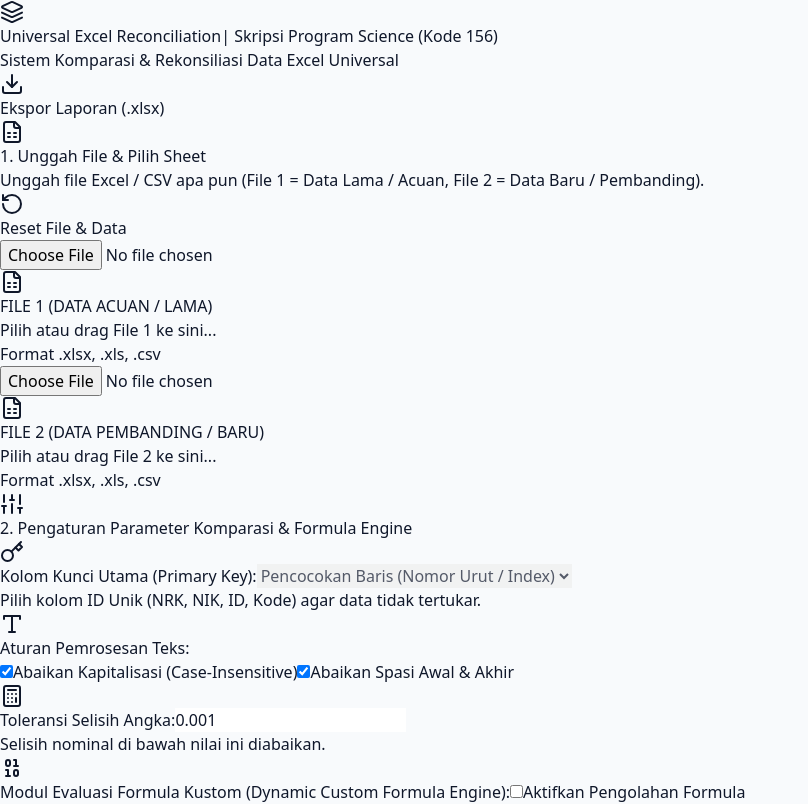
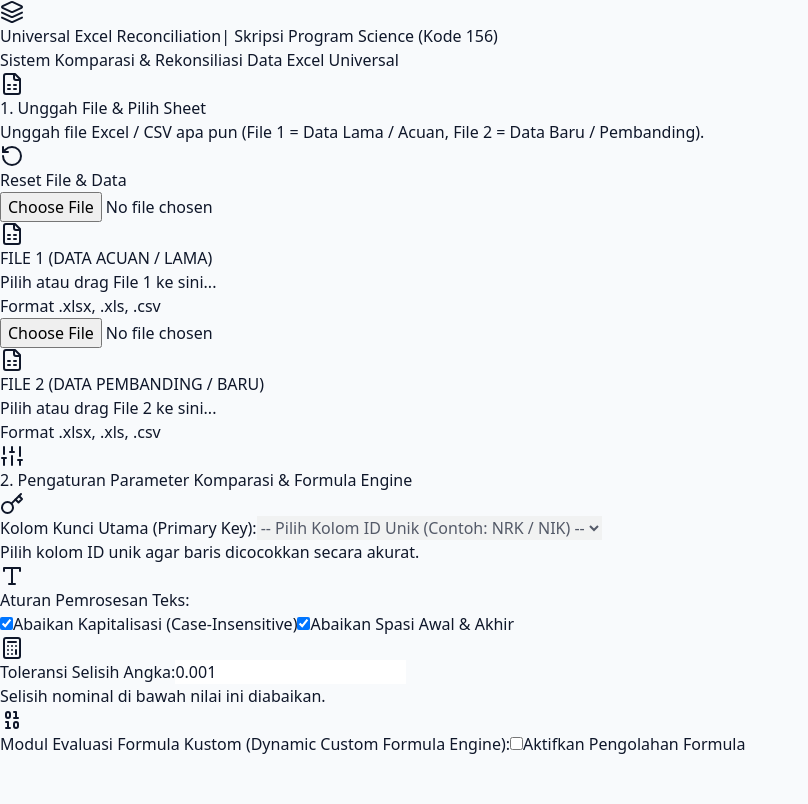
Before and after one commit to TaufiqMail01/Sistem-Komparasi, a React (Vite) app: page / in a window 1280 px wide. Shown: the whole page, without its empty margins (0-808 px from the left). Built offline with nearby package versions, Linux system fonts and the light colour scheme; the HTML template or start-up script is replaced by a standard one.

Commit message:
update: perbaikan fitur ekspor kategori dinamis dan perbaikan format sel

```diff
--- a/src/App.jsx
+++ b/src/App.jsx
@@ -316,7 +316,9 @@ export default function App() {
 
   const exportToExcel = () => {
     if (!comparisonResult) return;
-    const exportData = comparisonResult.results.map(item => {
+
+    // Ekspor hanya data yang sedang difilter di layar sesuai tab aktif
+    const exportData = filteredResults.map(item => {
       const row = {
         'Status': item.status,
         'Kunci / Identifier': item.key,
@@ -335,8 +337,8 @@ export default function App() {
 
     const worksheet = XLSX.utils.json_to_sheet(exportData);
     const workbook = XLSX.utils.book_new();
-    XLSX.utils.book_append_sheet(workbook, worksheet, "Hasil Rekonsiliasi");
-    XLSX.writeFile(workbook, "Laporan_Hasil_Rekonsiliasi.xlsx");
+    XLSX.utils.book_append_sheet(workbook, worksheet, `Rekonsiliasi_${filter}`);
+    XLSX.writeFile(workbook, `Laporan_Rekonsiliasi_${filter}.xlsx`);
   };
 
   return (
@@ -359,13 +361,6 @@ export default function App() {
                   Sistem Komparasi & Rekonsiliasi Data Excel Universal
                 </h1>
               </div>
-            </div>
-
-            <div className="flex items-center gap-2 text-xs">
-              <button onClick={exportToExcel} disabled={!comparisonResult} className="flex items-center gap-1.5 px-3.5 py-2 bg-emerald-700 hover:bg-emerald-600 disabled:opacity-40 disabled:cursor-not-allowed text-white font-medium rounded-xl shadow-sm transition-all border border-emerald-500/30">
-                <Download className="w-4 h-4" />
-                <span>Ekspor Laporan (.xlsx)</span>
-              </button>
             </div>
           </div>
         </div>
@@ -458,10 +453,10 @@ export default function App() {
                 disabled={!file1 || !file2}
                 className="w-full bg-slate-50 text-xs font-medium text-slate-800 rounded-xl border border-slate-300 px-3 py-2 disabled:opacity-50"
               >
-                <option value="__INDEX__">Pencocokan Baris (Nomor Urut / Index)</option>
+                <option value="">-- Pilih Kolom ID Unik (Contoh: NRK / NIK) --</option>
                 {commonHeaders.map(col => <option key={col} value={col}>{col}</option>)}
               </select>
-              <p className="text-[11px] text-slate-400">Pilih kolom ID Unik (NRK, NIK, ID, Kode) agar data tidak tertukar.</p>
+              <p className="text-[11px] text-slate-400">Pilih kolom ID unik agar baris dicocokkan secara akurat.</p>
             </div>
 
             <div className="space-y-2">
@@ -575,7 +570,9 @@ export default function App() {
               </div>
             </div>
 
-            <div className="flex items-center gap-2 bg-white p-2 rounded-xl border border-slate-200 shadow-sm overflow-x-auto">
+            {/* Tab Filter & Tombol Ekspor Kategori Dinamis */}
+            <div className="flex flex-col sm:flex-row items-center justify-between gap-3 bg-white p-2.5 rounded-2xl border border-slate-200 shadow-sm">
+              <div className="flex items-center gap-1.5 overflow-x-auto w-full sm:w-auto">
                 {[
                   { key: 'ALL', label: 'Semua Status' },
                   { key: 'MATCHED', label: 'Identik' },
@@ -586,11 +583,21 @@ export default function App() {
                   <button
                     key={tab.key}
                     onClick={() => setFilter(tab.key)}
-                  className={`px-3 py-1.5 rounded-lg text-xs font-semibold transition-colors whitespace-nowrap ${filter === tab.key ? 'bg-indigo-600 text-white' : 'text-slate-600 hover:bg-slate-100'}`}
+                    className={`px-3.5 py-1.5 rounded-xl text-xs font-semibold transition-colors whitespace-nowrap ${filter === tab.key ? 'bg-indigo-600 text-white shadow-xs' : 'text-slate-600 hover:bg-slate-100'}`}
                   >
                     {tab.label}
                   </button>
                 ))}
+              </div>
+
+              <button
+                onClick={exportToExcel}
+                disabled={!comparisonResult || filteredResults.length === 0}
+                className="flex items-center gap-1.5 px-3.5 py-1.5 bg-emerald-700 hover:bg-emerald-600 disabled:opacity-40 disabled:cursor-not-allowed text-white font-medium text-xs rounded-xl shadow-sm transition-all border border-emerald-500/30 whitespace-nowrap w-full sm:w-auto justify-center"
+              >
+                <Download className="w-3.5 h-3.5" />
+                <span>Ekspor Kategori ({filter})</span>
+              </button>
             </div>
 
             <div className="bg-white rounded-2xl border border-slate-200 shadow-sm overflow-hidden">
@@ -605,7 +612,7 @@ export default function App() {
                         <th key={h} className="p-3 min-w-[140px]">{h}</th>
                       ))}
                       {comparisonResult.headers.length > 3 && (
-                        <th className="p-3 text-slate-400 italic">+ {comparisonResult.headers.length - 3} Kolom Lainnya (Cek Detail)</th>
+                        <th className="p-3 text-slate-400 italic">+ {comparisonResult.headers.length - 3} Kolom Lainnya</th>
                       )}
                     </tr>
                   </thead>
@@ -613,7 +620,7 @@ export default function App() {
                     {filteredResults.length === 0 ? (
                       <tr>
                         <td colSpan={comparisonResult.headers.length + 3} className="p-8 text-center text-slate-400">
-                          Tidak ada data yang cocok dengan filter.
+                          Tidak ada data yang cocok dengan filter. Pastikan Primary Key sudah dipilih dengan benar!
                         </td>
                       </tr>
                     ) : (
@@ -650,7 +657,7 @@ export default function App() {
                             );
                           })}
                           {comparisonResult.headers.length > 3 && (
-                            <td className="p-3 text-slate-400 italic">Klik ikon mata (👁) untuk lihat selengkapnya</td>
+                            <td className="p-3 text-slate-400 italic">Klik ikon mata (👁)</td>
                           )}
                         </tr>
                       ))
@@ -663,12 +670,10 @@ export default function App() {
         )}
       </main>
 
-      {/* Modal Detail Audit dengan Desain Lebih Rapi & Profesional */}
+      {/* Modal Detail Audit */}
       {selectedRowDetail && comparisonResult && (
         <div className="fixed inset-0 z-50 bg-slate-900/60 backdrop-blur-xs flex items-center justify-center p-4">
           <div className="bg-white rounded-3xl shadow-2xl max-w-4xl w-full max-h-[90vh] flex flex-col overflow-hidden animate-fade-in border border-slate-100">
-
-            {/* Header Modal */}
             <div className="p-5 border-b border-slate-100 flex items-center justify-between bg-slate-900 text-white">
               <div className="flex items-center gap-3">
                 <div className="p-2 bg-indigo-600 rounded-xl text-white">
@@ -679,25 +684,14 @@ export default function App() {
                   <p className="text-xs text-slate-300">Identifier (Primary Key): <span className="font-mono text-amber-400 font-bold">{selectedRowDetail.key}</span></p>
                 </div>
               </div>
-              <div className="flex items-center gap-3">
-                <span className={`px-3 py-1 rounded-full text-xs font-bold uppercase tracking-wider ${
-                  selectedRowDetail.status === 'MATCHED' ? 'bg-emerald-500/20 text-emerald-300 border border-emerald-500/30' :
-                  selectedRowDetail.status === 'MODIFIED' ? 'bg-amber-500/20 text-amber-300 border border-amber-500/30' :
-                  selectedRowDetail.status === 'ADDED' ? 'bg-blue-500/20 text-blue-300 border border-blue-500/30' :
-                  'bg-rose-50/20 text-rose-300 border border-rose-500/30'
-                }`}>
-                  {selectedRowDetail.status}
-                </span>
               <button onClick={() => setSelectedRowDetail(null)} className="p-2 bg-slate-800 hover:bg-slate-700 rounded-xl text-slate-300 hover:text-white transition-colors">
                 <X className="w-5 h-5" />
               </button>
             </div>
-            </div>
 
-            {/* Body Content */}
             <div className="p-6 overflow-y-auto space-y-4 flex-1 bg-slate-50/50">
               <div className="bg-amber-50/80 border border-amber-200/80 p-3.5 rounded-2xl text-xs text-amber-900 flex items-center justify-between shadow-xs">
-                <span className="font-medium">Perbandingan atribut dan perhitungan nilai secara berdampingan. Atribut yang berbeda disorot kuning.</span>
+                <span className="font-medium">Perbandingan atribut data secara presisi berdasarkan kunci utama (Primary Key).</span>
                 <span className="font-bold bg-amber-200/70 px-2.5 py-1 rounded-lg text-amber-950">{selectedRowDetail.diffCount} Kolom Berbeda</span>
               </div>
 
@@ -734,13 +728,11 @@ export default function App() {
               </div>
             </div>
 
-            {/* Footer Modal */}
             <div className="p-4 border-t border-slate-100 bg-white flex justify-end">
               <button onClick={() => setSelectedRowDetail(null)} className="px-5 py-2.5 bg-slate-900 hover:bg-slate-800 text-white text-xs font-semibold rounded-xl transition-colors shadow-sm">
                 Tutup Jendela Detail
               </button>
             </div>
-
           </div>
         </div>
       )}
```
Lines whose indentation alone changed are shown as unchanged.
